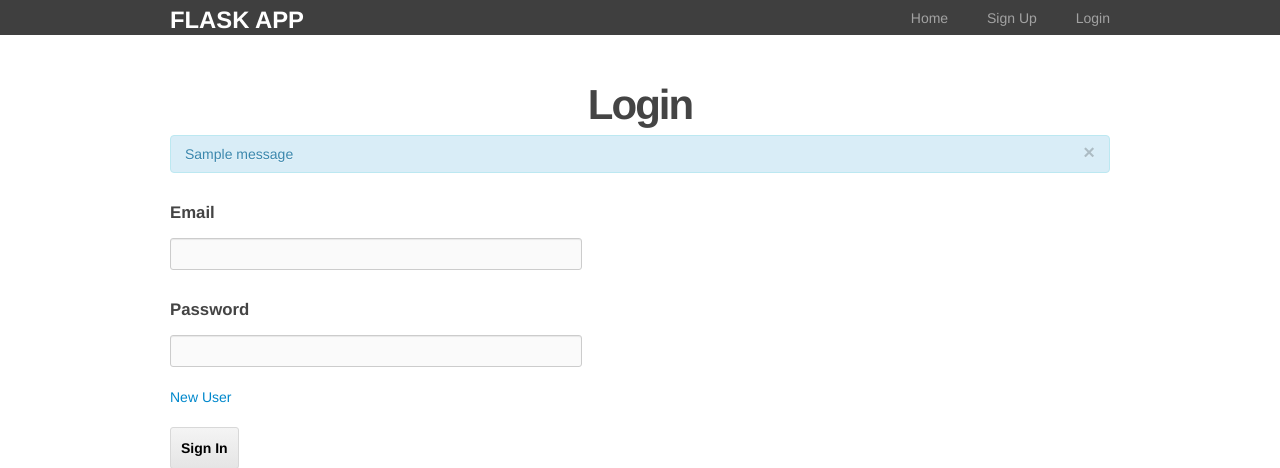
After one commit to Sauvikk/assignment, a Flask app: page / in a window 1280 px wide. The commit adds this page. Shown: the top 468 px of the page. Run offline with Flask 2, Linux system fonts and the light colour scheme; one stand-in notice (Sample message) is shown; some libraries are stand-ins or nearby versions.

Commit message:
flash msg

```diff
--- /dev/null
+++ b/application/templates/flash.html
@@ -0,0 +1,10 @@
+{% with messages = get_flashed_messages() %}
+{% if messages %}
+{% for message in messages %}
+<div class="alert alert-info">
+    <button type="button" class="close" data-dismiss="alert">&times;</button>
+    {{ message }}
+</div>
+{% endfor %}
+{% endif %}
+{% endwith %}
--- a/application/templates/layout.html
+++ b/application/templates/layout.html
@@ -28,6 +28,7 @@
                 <li><a href="{{ url_for('home') }}">Home</a></li>
                 {% if user %}
                 <li><a href="{{ url_for('profile') }}">Profile</a></li>
+                <li><a href="https://github.com/Sauvikk/assignment">Source</a></li>
                 <li><a href="{{ url_for('logout') }}">Logout</a></li>
                 {% else %}
                 <li><a href="{{ url_for('register') }}">Sign Up</a></li>
```
